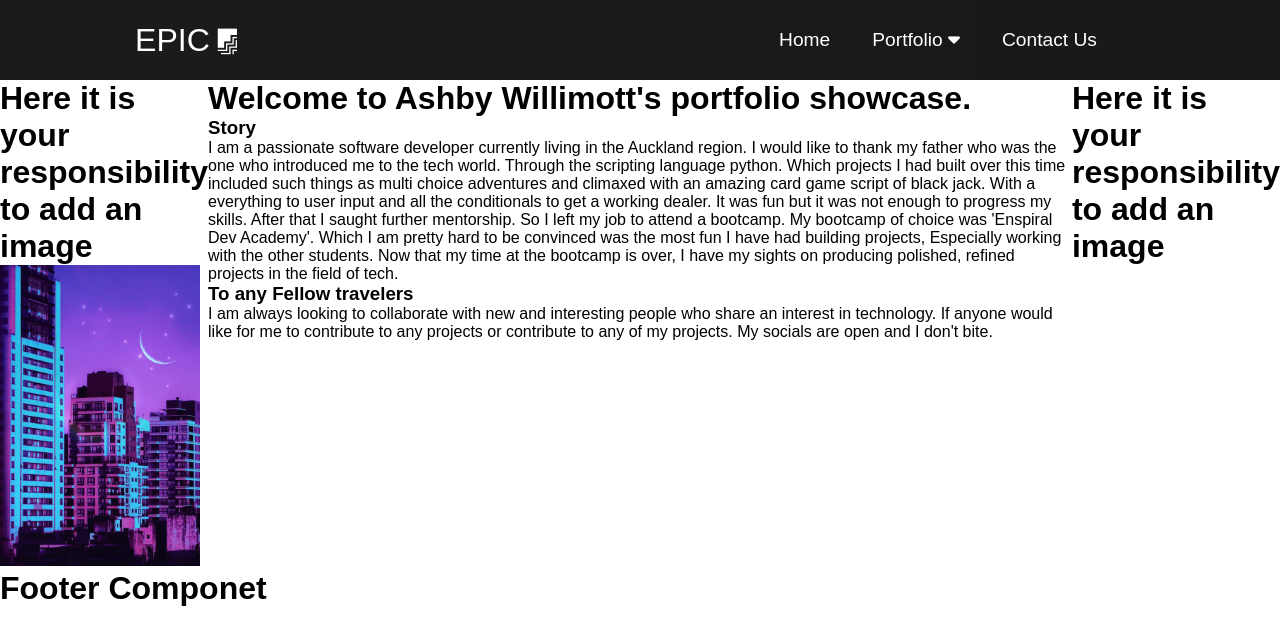
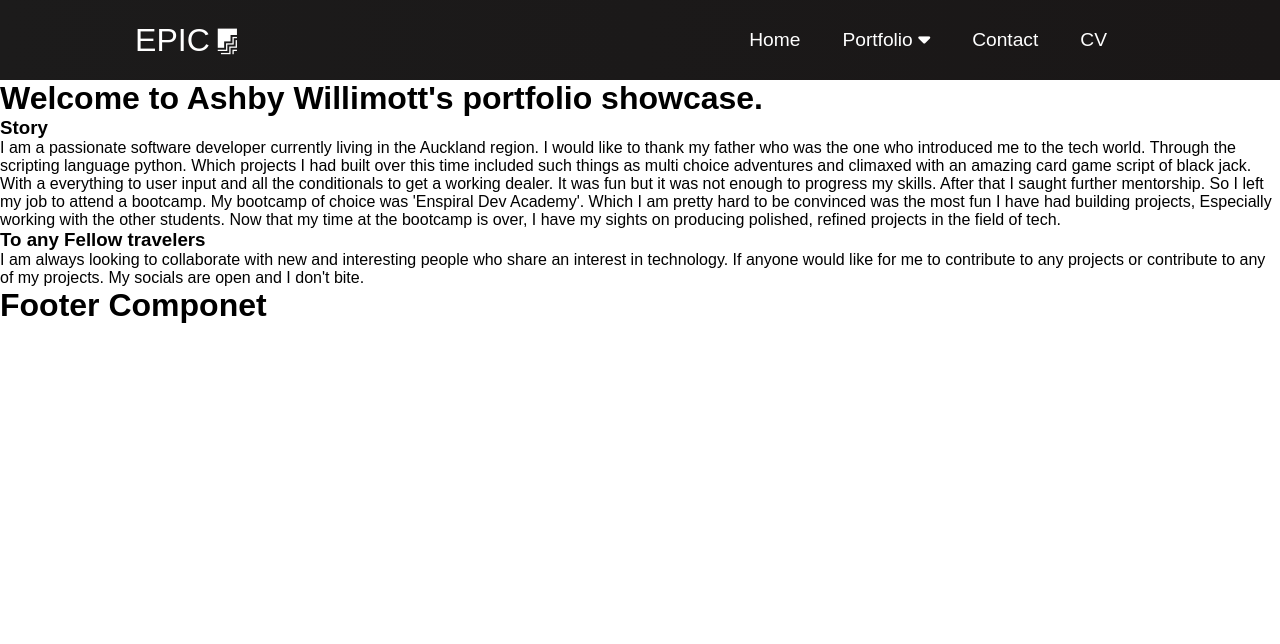
Before and after one commit to wallace222/react-portfolio, a React (Create React App) app: page / in a window 1280 px wide. Shown: the top 644 px of the page. Built offline with nearby package versions, Linux system fonts and the light colour scheme.

Commit message:
remove sides. add cv to header

```diff
--- a/src/App.js
+++ b/src/App.js
@@ -9,9 +9,6 @@ import './style/App.css';
 
 import Header from './components/Header.js'
 import Footer from './components/Footer.js'
-import LeftSidebar from './components/LeftSidebar.js'
-import RightSidebar from './components/RightSidebar.js'
-
 
 import Home from './components/pages/Home.js'
 import Form from './components/pages/Form.js'
@@ -25,16 +22,10 @@ function App() {
   // I want the images of the sidebar to be stored inside of the app and passed into the components as props.
 
   // I can refactor the code later. for now what I will do is. I will just get it working in the bar
-  const sidebarImage = ''
-
   return (
     <div className="App">
       <Header/>
-
         <div className="all-body-container">
-        <div className="left-body-item">
-          <LeftSidebar/>
-        </div>
           <div className="middle-body-item">
             <Switch>
               <Route path = "/react-portfolio/resume" component={Resume} />
@@ -44,12 +35,7 @@ function App() {
               <Route path = "/" component={Home} />
             </Switch>
           </div>
-      {/* There will be a container right here that I will use for a right banner on my website.*/}
-        <div className="right-body-item">
-          <RightSidebar/>
         </div>
-      </div>
-
       <Footer/>
     </div>
   );
--- a/src/components/Header.js
+++ b/src/components/Header.js
@@ -65,7 +65,16 @@ function Header() {
               className='nav-links'
               onClick={closeMobileMenu}
             >
-              Contact Us
+              Contact
+            </Link>
+          </li>
+          <li className='nav-item'>
+            <Link
+              to='/react-portfolio/form'
+              className='nav-links'
+              onClick={closeMobileMenu}
+            >
+              CV
             </Link>
           </li>
         </ul>
--- a/src/components/LeftSidebar.js
+++ /dev/null
@@ -1,23 +0,0 @@
-import React, { useState } from 'react';
-
-import '../style/Sidebar.css'
-
-// right now I want for me to start by trying out.
-// I will start by trying out
-
-
-function LeftSideBar() {
-    return (
-        <>
-            <div>
-                <h1>Here it is your responsibility to add an image</h1>
-                <img className="left-sidebar" src={require('../images/sidebar.jpg').default} alt=""/>
-                {/*  I have managed to import the image but it no show */}
-
-            </div>
-        {/* Here I will send the right side of the image. and cut it in half in the process */}
-        </>
-    )
-}
-
-export default LeftSideBar
--- a/src/components/RightSidebar.js
+++ /dev/null
@@ -1,16 +0,0 @@
-import React, { useState } from 'react';
-
-import '../style/Sidebar.css'
-
-function RightSideBar() {
-    return (
-        <>
-            <div>
-                <h1>Here it is your responsibility to add an image</h1>
-            </div>
-        {/* Here I will send the right side of the image. and cut it in half in the process */}
-        </>
-    )
-}
-
-export default RightSideBar
```
Also changed, not shown: 1 other file (tests, documents, lock files or other folders). Lines whose indentation alone changed are shown as unchanged.
